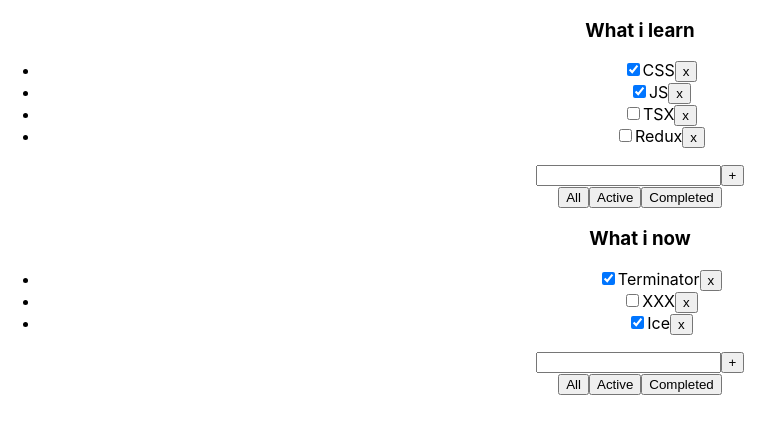
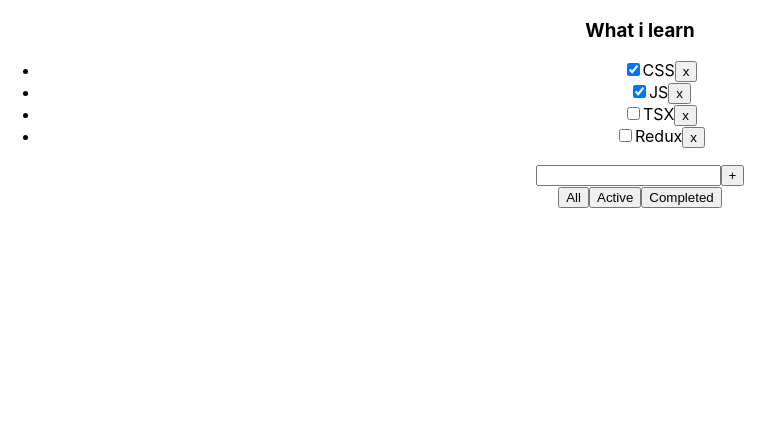
Before and after one commit to Chester7777/NewTodolistHomWork, a React (Create React App) app: page / in a window 1280 px wide. Shown: the top 434 px of the page, without its empty margins (0-784 px from the left). Built offline with nearby package versions, Linux system fonts and the light colour scheme.

Commit message:
newMyHomeTodolist

```diff
--- a/src/App.tsx
+++ b/src/App.tsx
@@ -14,31 +14,32 @@ function App() {
         {id: v1(), title: "Redux", isDone: false},
     ]
 
-    let task2Init: Array<TaskType> = [
-        {id: v1(), title: "Terminator", isDone: true},
-        {id: v1(), title: "XXX", isDone: false},
-        {id: v1(), title: "Ice", isDone: true},
-    ]
+    // let task2Init: Array<TaskType> = [
+    //     {id: v1(), title: "Terminator", isDone: true},
+    //     {id: v1(), title: "XXX", isDone: false},
+    //     {id: v1(), title: "Ice", isDone: true},
+    // ]
 
     let [tasks1, setTasks1] = useState<Array<TaskType>>(task1Init)
-    let [tasks2, setTasks2] = useState<Array<TaskType>>(task2Init)
+    // let [tasks2, setTasks2] = useState<Array<TaskType>>(task2Init)
 
-
+let addTask = (title: string) => {
+        let newTask = {id: v1(), title: title, isDone: false};
+        let newTasks = [newTask, ...tasks1];
+        setTasks1(newTasks);
+}
     const resultTasks1 = (id: string) => {
-
        let filteredTasks = tasks1.filter(t => t.id !== id);
         setTasks1(filteredTasks);
     }
 
-    const resultTasks2 = (id: string) => {
-
-        let filteredTasks = tasks2.filter(t => t.id !== id);
-        setTasks2(filteredTasks);
-    }
+    // const resultTasks2 = (id: string) => {
+    //
+    //     let filteredTasks = tasks2.filter(t => t.id !== id);
+    //     setTasks2(filteredTasks);
+    // }
 
    let [filterTask, setFilterTask] = useState<FilterValuesType>("all");
-
-
 
     const allFilter = (value: FilterValuesType) => {
         setFilterTask(value);
@@ -52,7 +53,6 @@ function App() {
                 taskForTodolist = tasks1.filter(t => t.isDone === false)
     }
 
-
     return (
         <div className="App">
             <Todolist
@@ -60,13 +60,14 @@ function App() {
                 title="What i  learn"
                 resultTasks={resultTasks1}
                 allFilter={allFilter}
+                addTask={addTask}
             />
-            <Todolist
-                tasks={tasks2}
-                title="What i  now"
-                resultTasks={resultTasks2}
-                allFilter={allFilter}
-            />
+            {/*<Todolist*/}
+            {/*    tasks={tasks2}*/}
+            {/*    title="What i  now"*/}
+            {/*    resultTasks={resultTasks2}*/}
+            {/*    allFilter={allFilter}*/}
+            {/*/>*/}
         </div>
     );
 }
--- a/src/Todolist.tsx
+++ b/src/Todolist.tsx
@@ -1,5 +1,7 @@
-import React from "react";
+import React, {ChangeEvent, KeyboardEvent, useState} from "react";
 import {FilterValuesType} from "./App";
+import {Simulate} from "react-dom/test-utils";
+
 
 export type TaskType = {
     id: string
@@ -12,10 +14,26 @@ export type TodolistType = {
     tasks: Array<TaskType>
     resultTasks: (id: string) => void
     allFilter: (value: FilterValuesType) => void
+    addTask: (title: string) => void
 }
 
 const Todolist = (props: TodolistType) => {
 
+    const [newTaskTitle, setNewTaskTitle] = useState("");
+
+    const onChangeTitleHandler = (e: ChangeEvent<HTMLInputElement>) => setNewTaskTitle(e.currentTarget.value)
+
+const onKeyPressHandler = (e: KeyboardEvent<HTMLInputElement>) => {if(e.charCode === 13){
+        props.addTask(newTaskTitle);
+        setNewTaskTitle("")
+    }}
+    const addTask = () => {
+        props.addTask(newTaskTitle);
+        setNewTaskTitle("")
+    }
+    const onAllClickHandler = () => props.allFilter("all")
+    const onActiveClickHandler = () => props.allFilter("active")
+    const onCompletedClickHandler = () => props.allFilter("completed")
 
     return (
         <div className="App">
@@ -23,23 +41,37 @@ const Todolist = (props: TodolistType) => {
             <div>
                 <ul>
                     {
-                        props.tasks.map(t => <li><input type="checkbox" checked={t.isDone}/><span>{t.title}</span><button onClick={() => {props.resultTasks(t.id)}}>x</button></li>)
+                        props.tasks.map(t => <li><input type="checkbox" checked={t.isDone}/><span>{t.title}</span>
+                            <button onClick={() => {
+                                props.resultTasks(t.id)
+                            }}>x
+                            </button>
+                        </li>)
                     }
                 </ul>
             </div>
             <div>
-                <input type="text"/>
-                <button>+</button>
+                <input
+                    type="text"
+                    value={newTaskTitle}
+                    onChange={onChangeTitleHandler}
+                    onKeyPress={onKeyPressHandler}
+                />
+                <button onClick={addTask}
+                >+</button>
             </div>
             <div>
-                <button onClick={() => {props.allFilter("all")}}>All</button>
-                <button onClick={() => {props.allFilter("active")}}>Active</button>
-                <button onClick={() => {props.allFilter("completed")}}>Completed</button>
+                <button onClick={onAllClickHandler}>All
+                </button>
+                <button onClick={onActiveClickHandler}>Active
+                </button>
+                <button onClick={onCompletedClickHandler}>Completed
+                </button>
             </div>
             <div>
             </div>
         </div>
-    );
+    )
 }
 
 export default Todolist;
```
Also changed, not shown: 1 other file (tests, documents, lock files or other folders).
